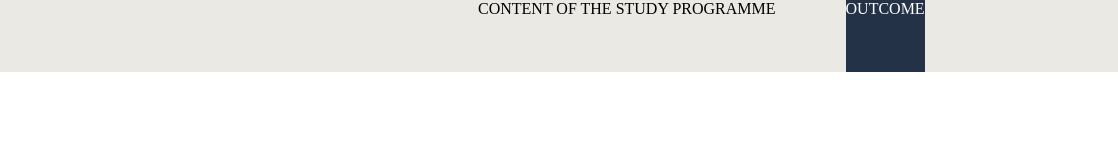
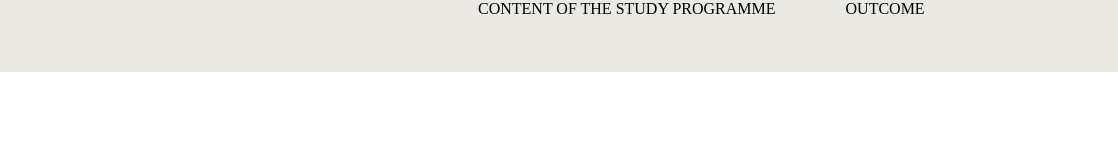
Before and after one commit to Gabriella-roze/curriculum, a plain HTML site: page index.html in a window 1280 px wide. Shown: the full height of the page, 162-1280 px from the left. Drawn offline with Linux system fonts and the light colour scheme.

Commit message:
one bug less

```diff
--- a/index.html
+++ b/index.html
@@ -15,7 +15,7 @@
     <a href="index.html"><img src="images/logo.jpg" alt="logo" class="logo"></a>
     <div class='menu'>
     <a href="content.html" class="content ">CONTENT OF THE STUDY PROGRAMME</a>
-    <a href="outcome.html" class="outcome current">OUTCOME</a>
+    <a href="outcome.html" class="outcome">OUTCOME</a>
   </div>
   </nav>
   </header>
```
